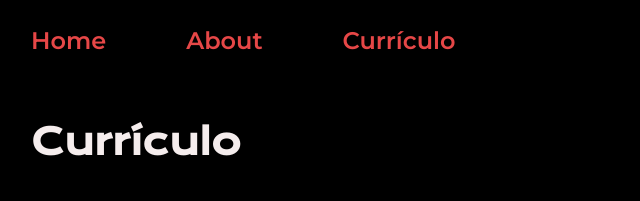
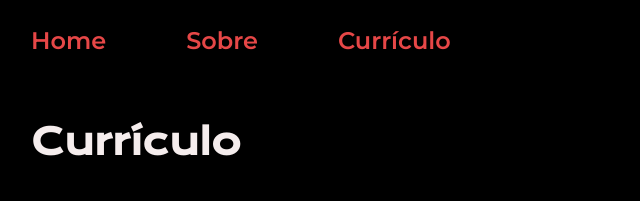
Before and after one commit to Luan-de-Amorim/portfolio, a plain HTML site: page curriculo.html in a window 1280 px wide. Shown: the top 201 px of the page, 161-801 px from the left. Drawn offline with nearby package versions, Linux system fonts and the light colour scheme.

Commit message:
curriculo.html

```diff
--- a/curriculo.html
+++ b/curriculo.html
@@ -3,14 +3,14 @@
 <head>
     <meta charset="UTF-8">
     <meta name="viewport" content="width=device-width, initial-scale=1.0">
-    <title>Sobre mim</title>
+    <title>Currículo</title>
     <link rel="stylesheet" href="./styles/style.css">
 </head>
 <body>
     <header class="cabecalho">
         <nav class="cabecalho__menu">
             <a class="cabecalho__menu__link" href="index.html">Home</a>
-            <a class="cabecalho__menu__link" href="about.html">About</a>
+            <a class="cabecalho__menu__link" href="about.html">Sobre</a>
             <a class="cabecalho__menu__link" href="curriculo.html">Currículo</a>
         </nav>
     </header>
```
